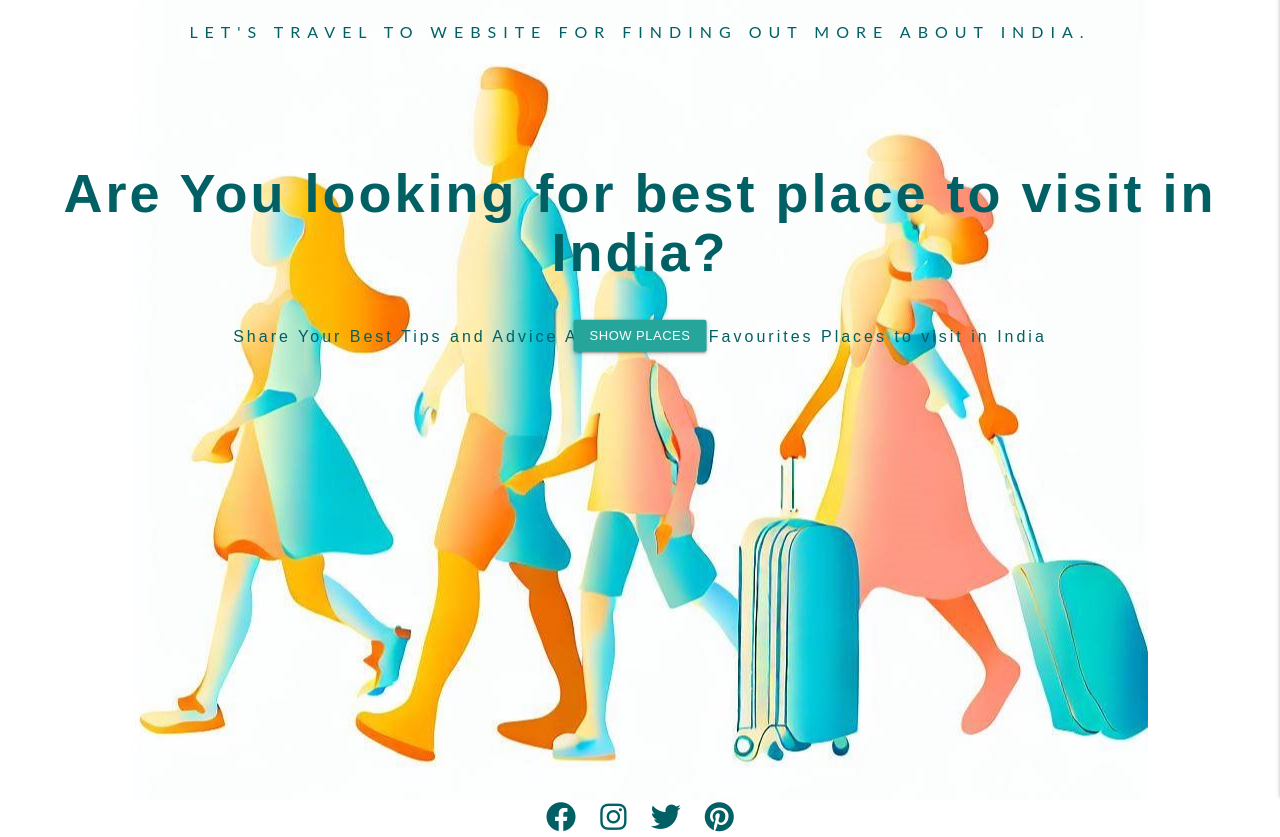
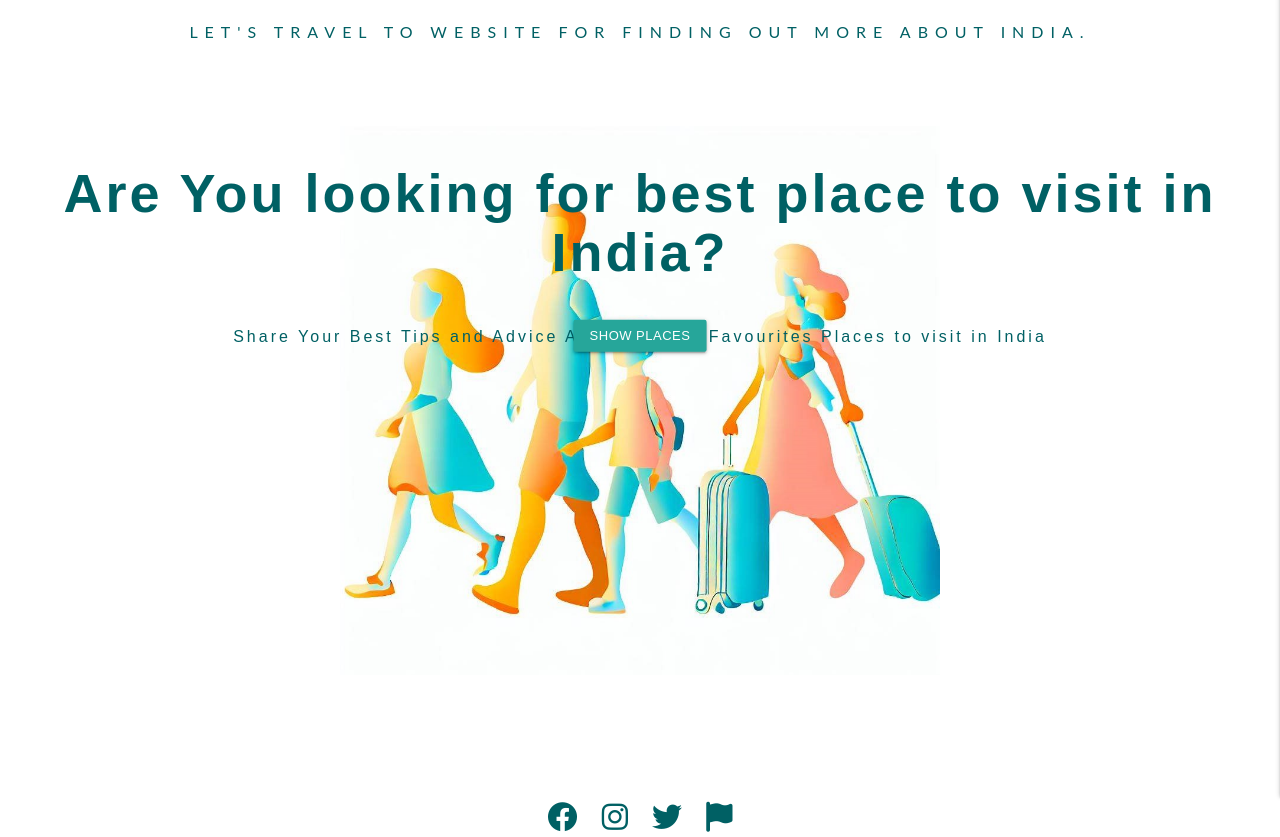
Before and after one commit to Killol14/Roaming-In-India, a Flask app: page / in a window 1280 px wide. Shown: the part 64-901 px from the top of the page. Run offline with Flask 3, Linux system fonts and the light colour scheme; some libraries are stand-ins or nearby versions.

Commit message:
this will commit amended footer

```diff
--- a/static/css/style.css
+++ b/static/css/style.css
@@ -11,8 +11,10 @@ main {
 	flex: 1 0 auto;
 	background-image: url(/static/images/family.jpeg);
 	background-repeat: no-repeat;
+	background-size: 600px;
 	background-position: center;
     height: 100vh;
+
 
 }
 
--- a/templates/index.html
+++ b/templates/index.html
@@ -25,19 +25,19 @@
        <div class="row">
           <!-- social icons/links -->
           <div class="col s12 pagination center-align">
-             <ul class="social-icons" >
-                <li><a target="_blank"  href="https://www.facebook.com" rel="noopener"><i
-                         class="fab fa-facebook" aria-hidden="true"></i></a>
-                </li>
-                <li><a target="_blank" href="https://www.instagram.com" rel="noopener"><i
-                         class="fab fa-instagram" aria-hidden="true"></i></a>
-                </li>
-                <li><a target="_blank"  href="https://www.twitter.com" rel="noopener"><i
-                         class="fab fa-twitter" aria-hidden="true"></i></a></li>
-                <li><a target="_blank" href="https://www.pinterest.com" rel="noopener"><i
-                         class="fab fa-pinterest" aria-hidden="true"></i></a>
-                </li>
-             </ul>
+            <ul class="social-icons" >
+               <li><a target="_blank"  href="https://www.facebook.com" rel="noopener">
+                  <i class="fab fa-facebook" aria-hidden="true"></i></a>
+               </li>
+               <li><a target="_blank" href="https://www.instagram.com" rel="noopener">
+                  <i class="fab fa-instagram" aria-hidden="true"></i></a>
+               </li>
+               <li><a target="_blank"  href="https://www.twitter.com" rel="noopener">
+                  <i class="fab fa-twitter" aria-hidden="true"></i></a></li>
+               <li><a target="_blank" href="https://www.travelfairindia.com" rel="noopener">
+                   <i class="fa-sharp fa-solid fa-flag" aria-hidden="true"></i></a>
+               </li>
+            </ul>
           </div>
        </div>
  </footer>
```
Also changed, not shown: templates/places.html (+8 -8 lines).
